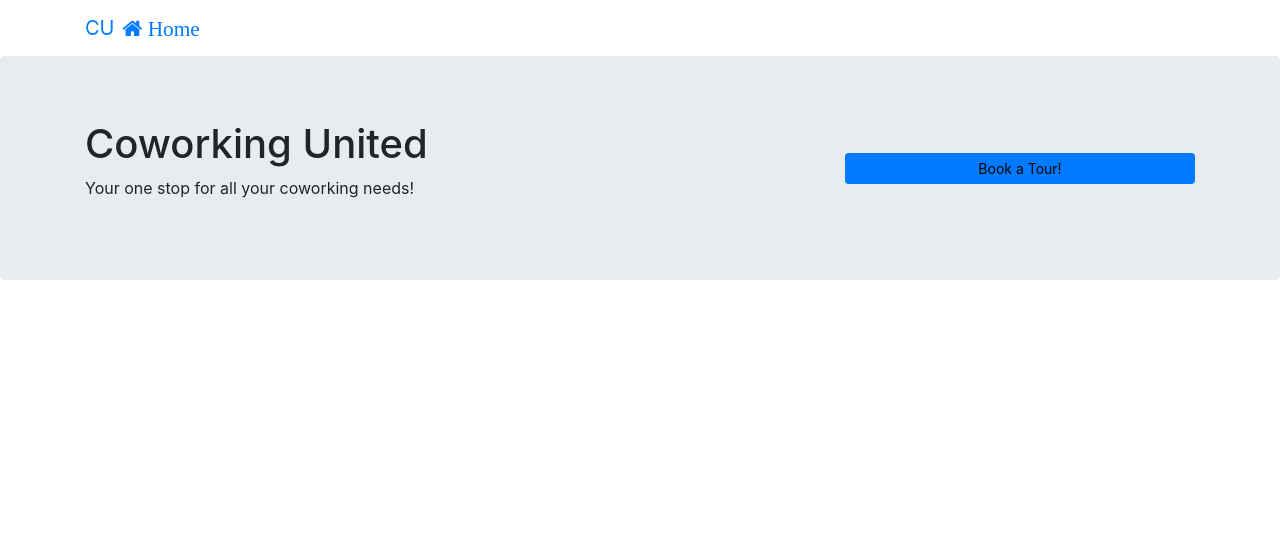
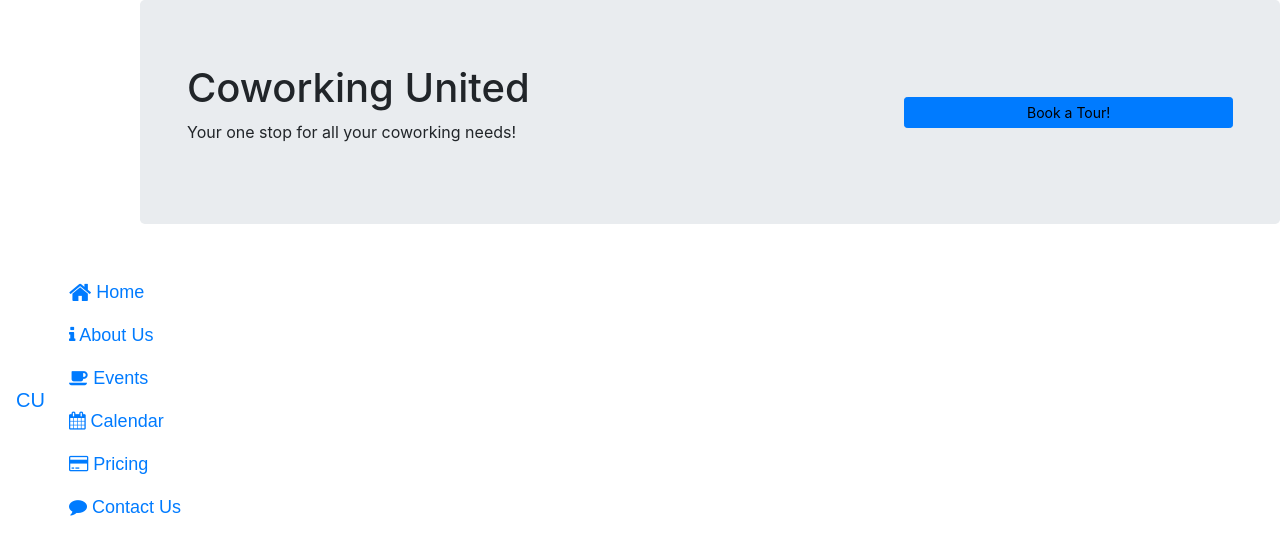
Before and after one commit to Talon-Dechert/Coworking, a website: page index.html in a window 1280 px wide. Drawn offline with nearby package versions, Linux system fonts and the light colour scheme.

Commit message:
Really trying to make this navbar work in bootstrap

```diff
--- a/css/styles.css
+++ b/css/styles.css
@@ -0,0 +1,24 @@
+:root {
+
+}
+
+.navbar {
+  font-family: Arial, Helvetica, sans-serif;
+  font-size: 18px;
+}
+
+.navbar-fixed-left {
+  width: 140px;
+  position: fixed;
+  border-radius: 0;
+  height: 100%
+}
+
+.navbar-fixed-left .navbar-nav > li {
+  float: none;
+  width: 139px;
+}
+
+.jumbotron {
+  margin-left: 140px;
+}
--- a/index.html
+++ b/index.html
@@ -14,21 +14,50 @@
     <title>Coworking United</title>
   </head>
   <body>
-    <nav class="navbar navbar-primary navbar-expand-sm fixed-left">
-      <div class="container">
-        <button class="navbar-toggler" type="button" data-toggle="collapse" data-target="#Navbar">
+    <nav class="navbar navbar-expand-sm navbar-fixed-left">
+      <button class="navbar-toggler navbar-light" type="button" data-toggle="collapse"
+        data-target="#Navbar">
         <span class="navbar-toggler-icon"></span>
       </button>
-        <a class="navbar-brand mr-auto" href="./index.html">CU</a>
+      <a class="navbar-brand" href="./index.html">CU</a>
       <div class="collapse navbar-collapse" id="Navbar">
-          <ul class="navbar-nav mr-auto">
-            <li class="nav-item active"><a class="nav-link" href="./index.html"><span class="fa fa-home fa-lg"> Home</span></a></li>
+        <ul class="nav navbar-nav">
+          <li class="nav-item active">
+            <a class="nav-link" href="./index.html">
+              <span><i class="fa fa-home fa-lg"></i> Home</span>
+            </a>
+          </li>
+          <li class="nav-item">
+            <a class="nav-link" href="./aboutus.html">
+              <span><i class="fa fa-info"></i> About Us</span>
+            </a>
+          </li>
+          <li class="nav-item">
+            <a class="nav-link" href="./events.html">
+              <span><i class="fa fa-coffee"></i> Events</span>
+            </a>
+          </li>
+          <li class="nav-item">
+            <a class="nav-link" href="./calendar.html">
+              <span><i class="fa fa-calendar"></i> Calendar</span>
+            </a>
+          </li>
+          <li class="nav-item">
+            <a class="nav-link" href="./pricing.html">
+              <span><i class="fa fa-credit-card"></i> Pricing</span>
+            </a>
+          </li>
+          <li class="nav-item">
+            <a class="nav-link" href="./contact.html">
+              <span><i class="fa fa-comment"></i> Contact Us</span>
+            </a>
+          </li>
         </ul>
-        </div>
       </div>
     </nav>
 
 <!-- We need link for tour booking, lots of work left to do here-->
+    <div class="wrapper">
       <header class="jumbotron">
         <div class="container">
           <div class="row row-header">
@@ -45,6 +74,8 @@
         </div>
       </header>
 
+      </div>
+
     <script src="node_modules/jquery/dist/jquery.slim.min.js"></script>
     <script src="node_modules/popper.js/dist/umd/popper.min.js"></script>
     <script src="node_modules/bootstrap/dist/js/bootstrap.min.js"></script>
```
Lines whose indentation alone changed are shown as unchanged.
